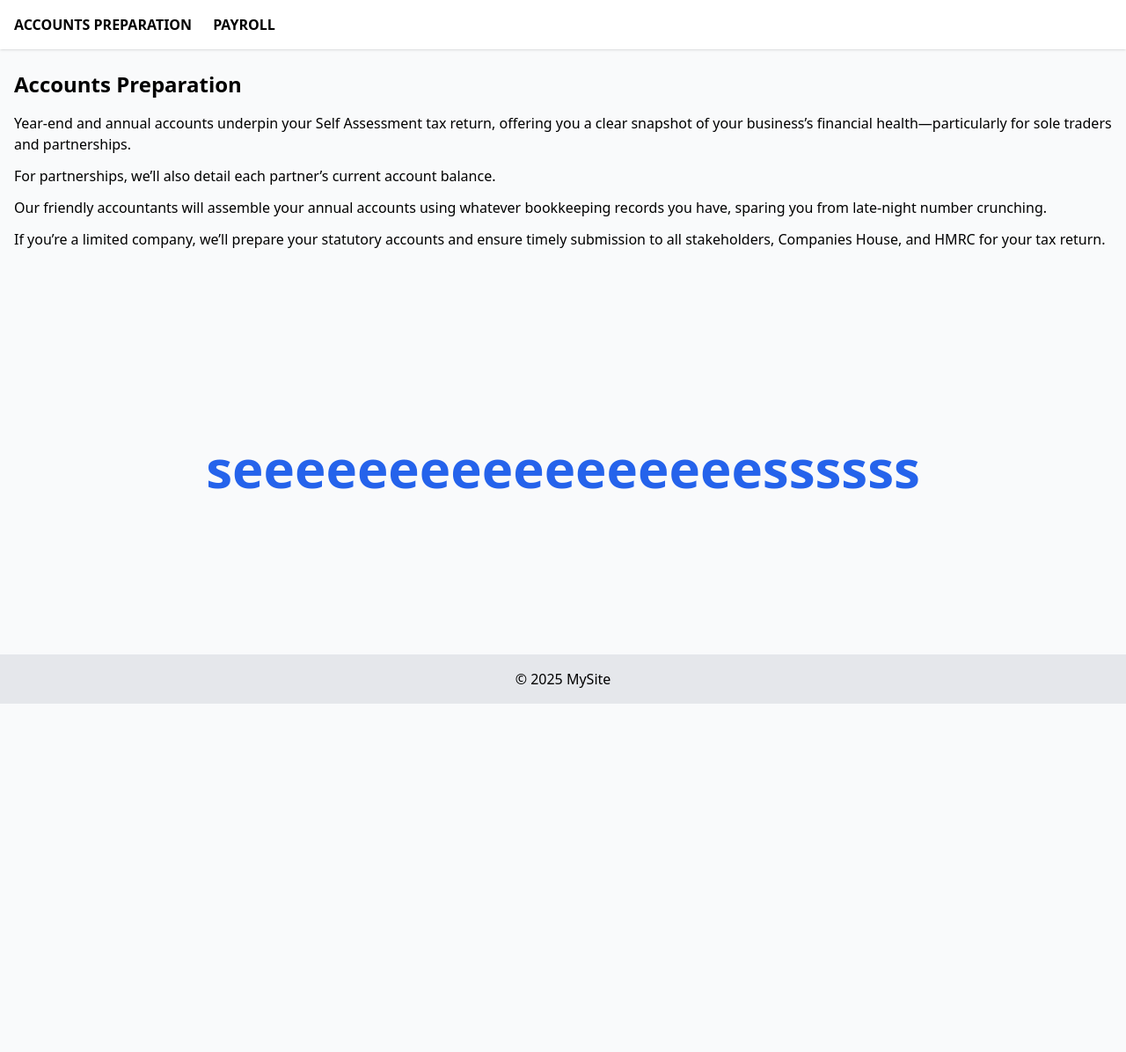
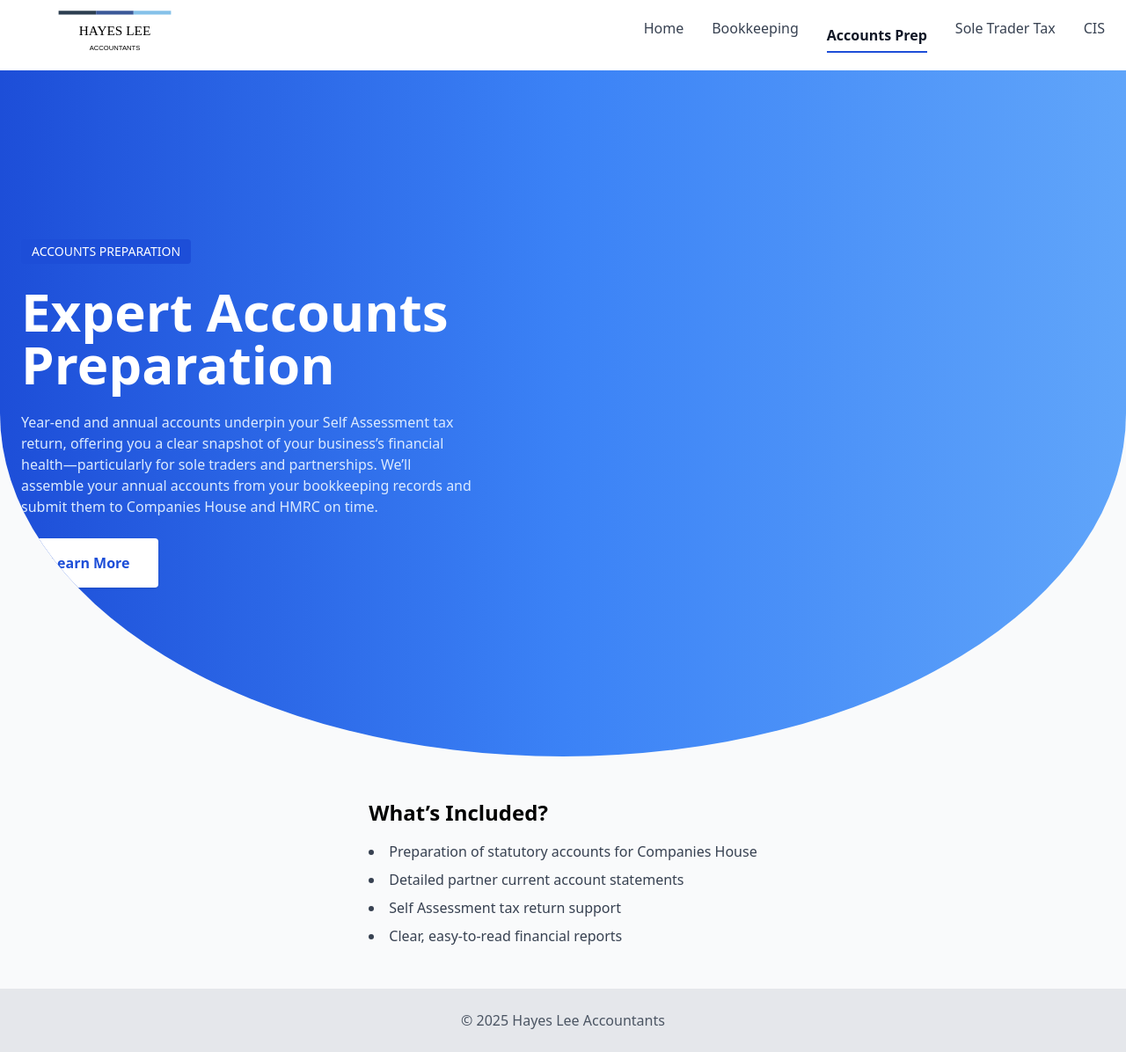
Before and after one commit to JordanHC9/my-site, a website: page dist/accounts-preparation.html in a window 1280 px wide. Shown: the whole page at 88% size. Before the commit the page ends 800 px from the top, so only its background shows below. Drawn offline with Linux system fonts and the light colour scheme.

Commit message:
Style Accounts Preparation page to match hero format

```diff
--- a/dist/accounts-preparation.html
+++ b/dist/accounts-preparation.html
@@ -2,73 +2,102 @@
 <html lang="en">
 <head>
   <meta charset="UTF-8" />
-  <meta name="viewport" content="width=device-width, initial-scale=1.0" />
-  <title>Services | Accounting & Payroll</title>
+  <meta name="viewport" content="width=device-width, initial-scale=1.0"/>
+  <title>Accounts Preparation | Hayes Lee Accountants</title>
   <link href="output.css" rel="stylesheet">
+  <style>
+    .clip-blob {
+      clip-path: polygon(
+        30% 0%, 100% 0%, 100% 70%, 80% 100%,
+        50% 90%, 20% 100%, 0% 80%, 0% 30%
+      );
+    }
+  </style>
 </head>
 <body class="flex flex-col min-h-screen bg-gray-50">
 
-  <!-- NAV -->
+  <!-- NAVIGATION -->
   <nav class="bg-white shadow">
-    <div class="max-w-7xl mx-auto px-4">
-      <ul class="flex space-x-6">
-        <li><button data-tab="accounts-preparation" class="block py-4 font-bold hover:text-blue-600 focus:outline-none">ACCOUNTS PREPARATION</button></li>
-        <li><button data-tab="payroll" class="block py-4 font-bold hover:text-blue-600 focus:outline-none">PAYROLL</button></li>
-        <!-- add other tabs as needed -->
+    <div class="max-w-7xl mx-auto px-6 flex items-center h-20">
+      <!-- Logo -->
+      <a href="index.html" class="flex-shrink-0">
+        <img
+          src="./images/hayes-lee-logo.svg"
+          alt="Hayes Lee Accountants"
+          class="h-16 w-auto"
+        />
+      </a>
+      <!-- Menu Links -->
+      <ul class="ml-auto flex space-x-8 text-gray-700">
+        <li><a href="index.html" class="py-2 hover:text-blue-700">Home</a></li>
+        <li><a href="bookkeeping.html" class="py-2 hover:text-blue-700">Bookkeeping</a></li>
+        <li>
+          <a href="accounts-preparation.html"
+             class="relative inline-block py-2 font-semibold text-gray-900">
+            Accounts Prep
+            <span class="absolute bottom-0 left-0 w-full h-0.5 bg-blue-700"></span>
+          </a>
+        </li>
+        <li><a href="sole-trader-tax-return.html" class="py-2 hover:text-blue-700">Sole Trader Tax</a></li>
+        <li><a href="cis.html" class="py-2 hover:text-blue-700">CIS</a></li>
       </ul>
     </div>
   </nav>
 
-  <!-- TAB CONTENTS -->
-  <div class="max-w-7xl mx-auto px-4 py-6">
-    <!-- Accounts Preparation Tab -->
-    <div id="accounts-preparation-tab" class="tab-content">
-      <h2 class="text-2xl font-semibold mb-4">Accounts Preparation</h2>
-      <p class="mb-3">Year-end and annual accounts underpin your Self Assessment tax return, offering you a clear snapshot of your business’s financial health—particularly for sole traders and partnerships.</p>
-      <p class="mb-3">For partnerships, we’ll also detail each partner’s current account balance.</p>
-      <p class="mb-3">Our friendly accountants will assemble your annual accounts using whatever bookkeeping records you have, sparing you from late-night number crunching.</p>
-      <p class="mb-3">If you’re a limited company, we’ll prepare your statutory accounts and ensure timely submission to all stakeholders, Companies House, and HMRC for your tax return.</p>
+  <!-- HERO SECTION -->
+  <header class="relative bg-gradient-to-r from-blue-700 via-blue-500 to-blue-400 rounded-b-[70%] overflow-hidden">
+    <div class="max-w-7xl mx-auto px-6 py-32 lg:py-48 flex flex-col lg:flex-row items-center">
+
+      <!-- Left Hero Text -->
+      <div class="lg:w-1/2 space-y-6 text-center lg:text-left">
+        <span class="inline-block bg-blue-700 text-white uppercase text-sm font-medium px-3 py-1 rounded">
+          Accounts Preparation
+        </span>
+        <h1 class="mt-4 text-5xl lg:text-6xl font-extrabold text-white">
+          Expert Accounts Preparation
+        </h1>
+        <p class="mt-6 text-blue-100 max-w-lg">
+          Year-end and annual accounts underpin your Self Assessment tax return, offering you a clear snapshot of
+          your business’s financial health—particularly for sole traders and partnerships. We’ll assemble your annual
+          accounts from your bookkeeping records and submit them to Companies House and HMRC on time.
+        </p>
+        <a href="#"
+           class="inline-block mt-8 bg-white text-blue-700 font-semibold px-8 py-4 rounded shadow hover:bg-gray-100">
+          Learn More
+        </a>
+      </div>
+
+      <!-- (Optional) Right Blob Image Placeholder -->
+      <!--
+      <div class="lg:w-1/2 mt-12 lg:mt-0 flex justify-center">
+        <div class="w-72 h-72 lg:w-96 lg:h-96 bg-white clip-blob shadow-lg overflow-hidden">
+          <img src="images/accounts-preparation-hero.jpg"
+               alt="Accounts Preparation"
+               class="w-full h-full object-cover"/>
+        </div>
+      </div>
+      -->
+
     </div>
+  </header>
 
-    <!-- Payroll Tab -->
-    <div id="payroll-tab" class="tab-content hidden">
-      <h2 class="text-2xl font-semibold mb-4">Payroll</h2>
-      <p class="mb-2">A reliable payroll service or system is vital to your business—yet it can be complex, time-consuming, and expensive to manage in-house.</p>
-      <p class="mb-2">Our team handles every payroll task for you, from tax and National Insurance to student loan deductions and maternity/paternity calculations.</p>
-      <p class="mb-2">You can choose weekly, fortnightly, four-weekly, monthly, or quarterly payroll cycles to match your cash flow needs.</p>
-      <p class="mb-2">Leave the cloud-based submissions to HMRC—and everything else payroll-related—to us, and free up your time to focus on running your business.</p>
-    </div>
-  </div>
-
-  <!-- OPTIONAL: Tab Script -->
-  <script>
-    const tabs = document.querySelectorAll('[data-tab]');
-    const contents = document.querySelectorAll('.tab-content');
-    tabs.forEach(btn => {
-      btn.addEventListener('click', () => {
-        contents.forEach(panel => {
-          panel.classList.add('hidden');
-        });
-        document.getElementById(btn.dataset.tab + '-tab').classList.remove('hidden');
-      });
-    });
-    // Initialize first tab
-    if (tabs.length) tabs[0].click();
-  </script>
-
-</body>
-</html>
-
-  </nav>
-
-  <!-- HERO -->
-  <main class="flex-grow flex items-center justify-center">
-    <h1 class="text-6xl font-extrabold text-blue-600">seeeeeeeeeeeeeeeeessssss</h1>
+  <!-- MAIN CONTENT -->
+  <main class="flex-grow max-w-7xl mx-auto px-6 py-12 space-y-8">
+    <section>
+      <h2 class="text-2xl font-semibold mb-4">What’s Included?</h2>
+      <ul class="list-disc list-inside text-gray-700 space-y-2">
+        <li>Preparation of statutory accounts for Companies House</li>
+        <li>Detailed partner current account statements</li>
+        <li>Self Assessment tax return support</li>
+        <li>Clear, easy-to-read financial reports</li>
+      </ul>
+    </section>
+    <!-- Add more sections as required -->
   </main>
 
   <!-- FOOTER -->
-  <footer class="py-4 bg-gray-200 text-center">
-    &copy; 2025 MySite
+  <footer class="py-6 bg-gray-200 text-center text-gray-600">
+    &copy; 2025 Hayes Lee Accountants
   </footer>
 
 </body>
```
Also changed, not shown: dist/output.css.
